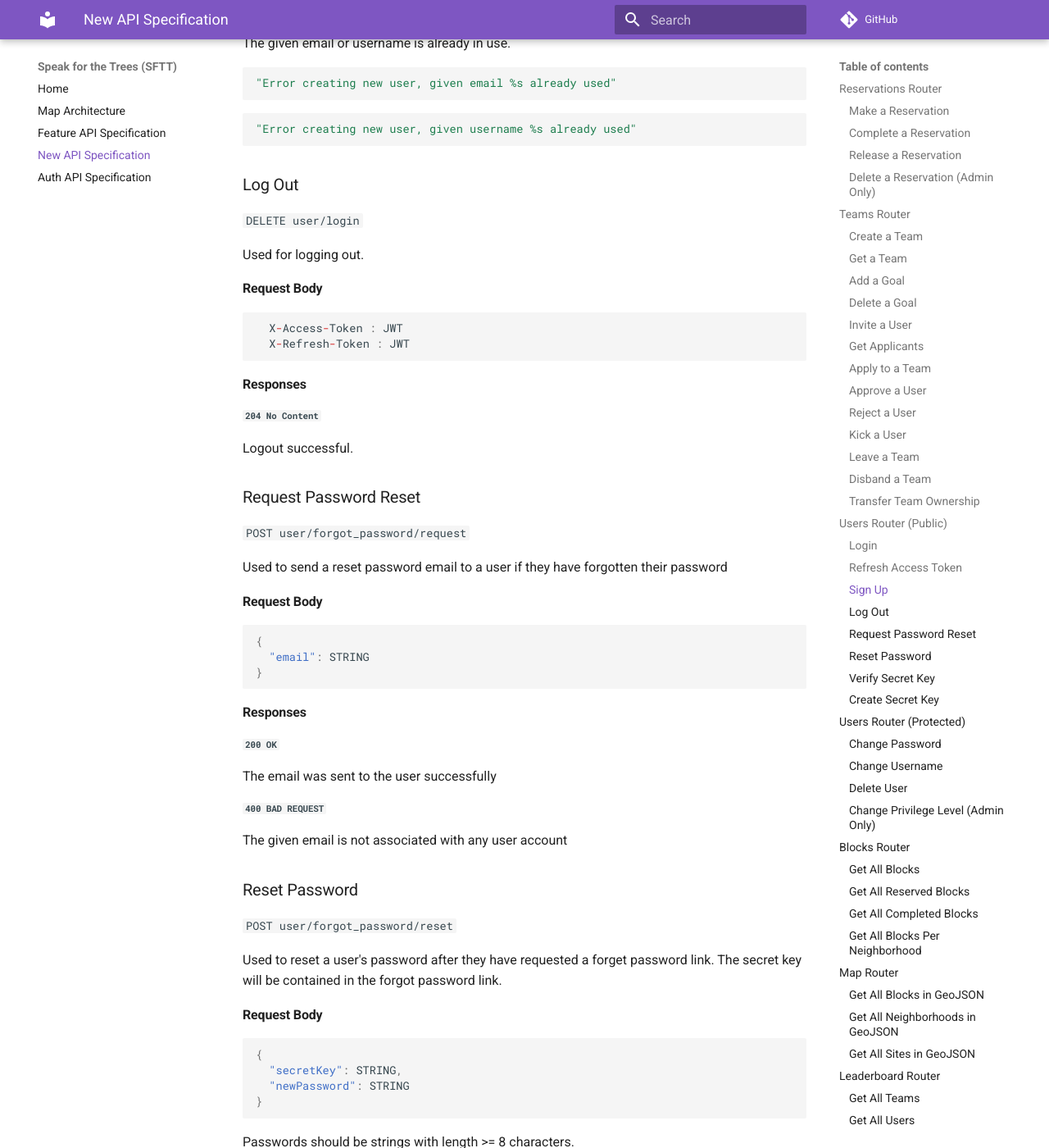
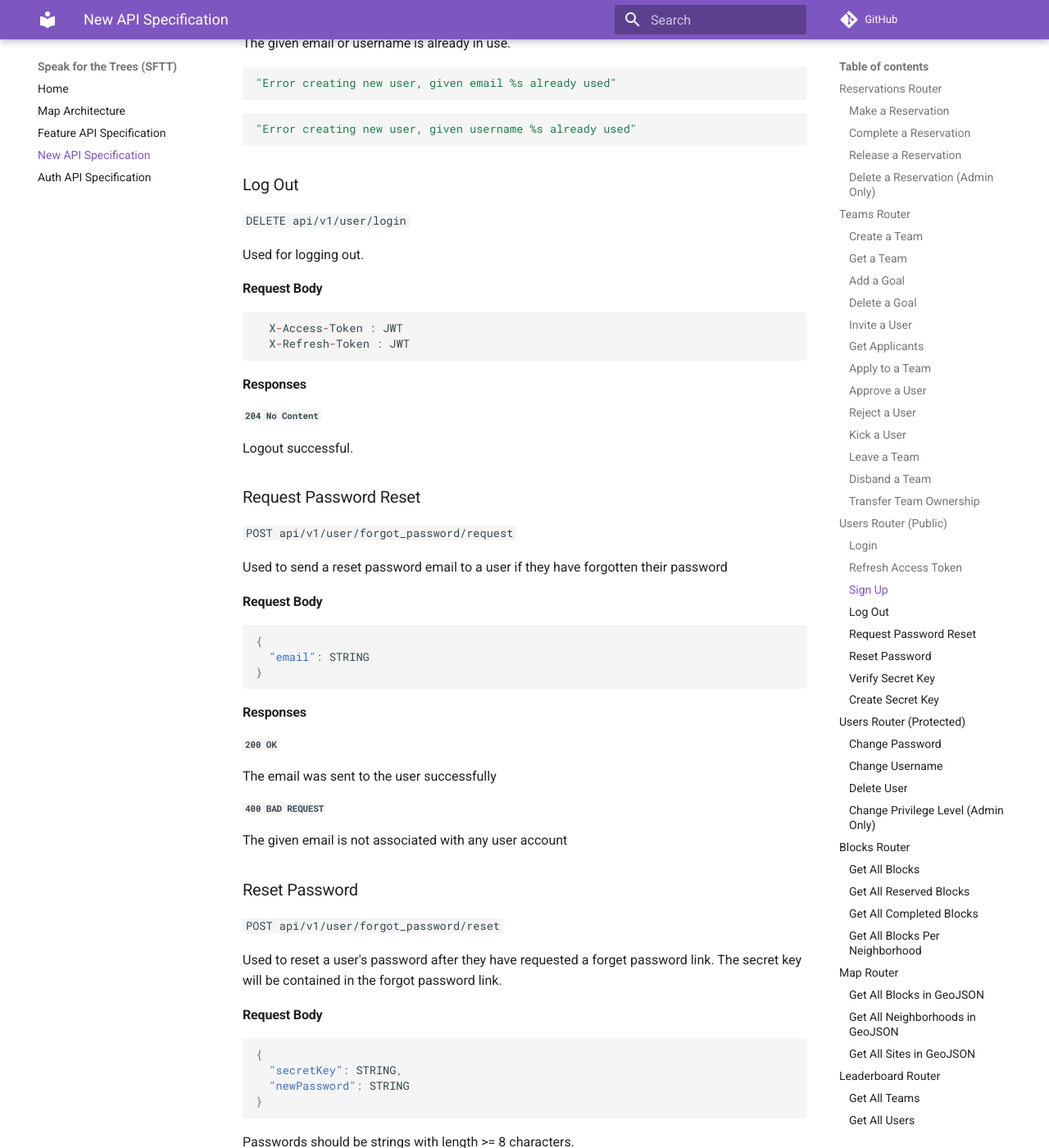
Before and after one commit to Code-4-Community/c4c-dev-docs, an MkDocs documentation site: the page built from docs/sftt/sftt-api-spec-new.md, in a window 1280 px wide and 1400 px high, scrolled down 11580 px. Shown: the whole window at 82% size. Built offline with MkDocs 1.6.1 and Material for MkDocs 9.7.7, drawn with Linux system fonts in a browser that asks for light colours; comment, search, counter and statistics services are not loaded; some of the changed text lies outside the part shown.

Commit message:
Fixed route names

```diff
--- a/docs/sftt/sftt-api-spec-new.md
+++ b/docs/sftt/sftt-api-spec-new.md
@@ -430,7 +430,7 @@ The username/password combination is invalid.
 
 ### Refresh Access Token
 
-`POST user/login/refresh`
+`POST api/v1/user/login/refresh`
 
 Used for getting a new access token.
 
@@ -456,7 +456,7 @@ The refresh token is invalid.
 
 ### Sign Up
 
-`POST user/signup`
+`POST api/v1/user/signup`
 
 Used for signing up a new user.
 
@@ -503,7 +503,7 @@ The given email or username is already in use.
 
 ### Log Out
 
-`DELETE user/login`
+`DELETE api/v1/user/login`
 
 Used for logging out.
 
@@ -521,7 +521,7 @@ Logout successful.
 
 ### Request Password Reset
 
-`POST user/forgot_password/request`
+`POST api/v1/user/forgot_password/request`
 
 Used to send a reset password email to a user if they have forgotten their password
 
@@ -545,7 +545,7 @@ The given email is not associated with any user account
 
 ### Reset Password
 
-`POST user/forgot_password/reset`
+`POST api/v1/user/forgot_password/reset`
 
 Used to reset a user's password after they have requested a forget password link. The secret key will be contained in the forgot password link.
 
@@ -576,7 +576,7 @@ The given secret key is invalid and does not refer to an account or was created
 
 ### Verify Secret Key
 
-`GET user/verify/:secret_key`
+`GET api/v1/user/verify/:secret_key`
 
 Used for confirming an account's email.
 
@@ -597,7 +597,7 @@ The secret key is invalid or expired.
 
 !!! missing "This route still needs to be implemented"
 
-`GET user/create_secret/:user_id`
+`GET api/v1/user/create_secret/:user_id`
 
 Used to create secret keys for users.
 
```
